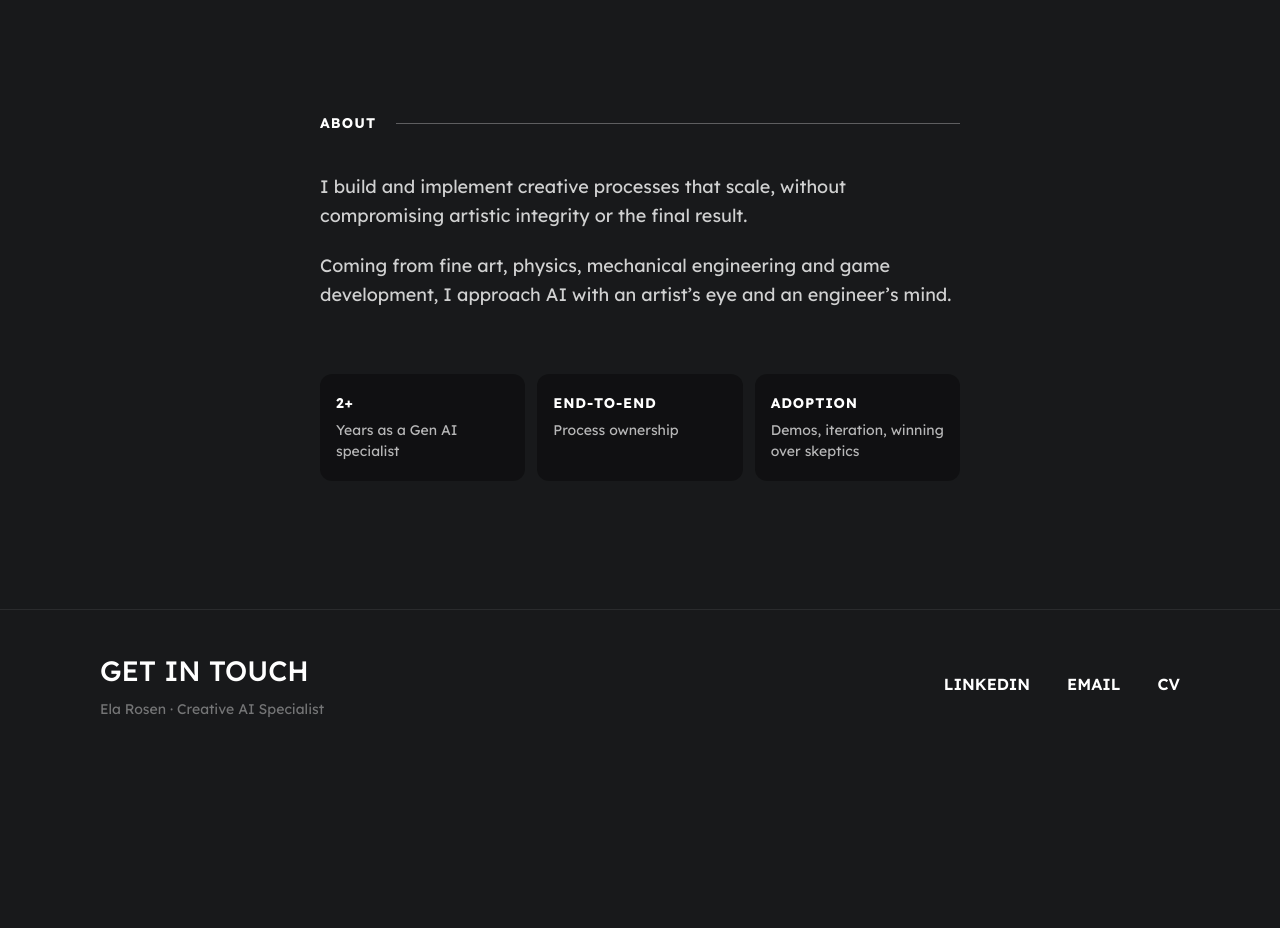
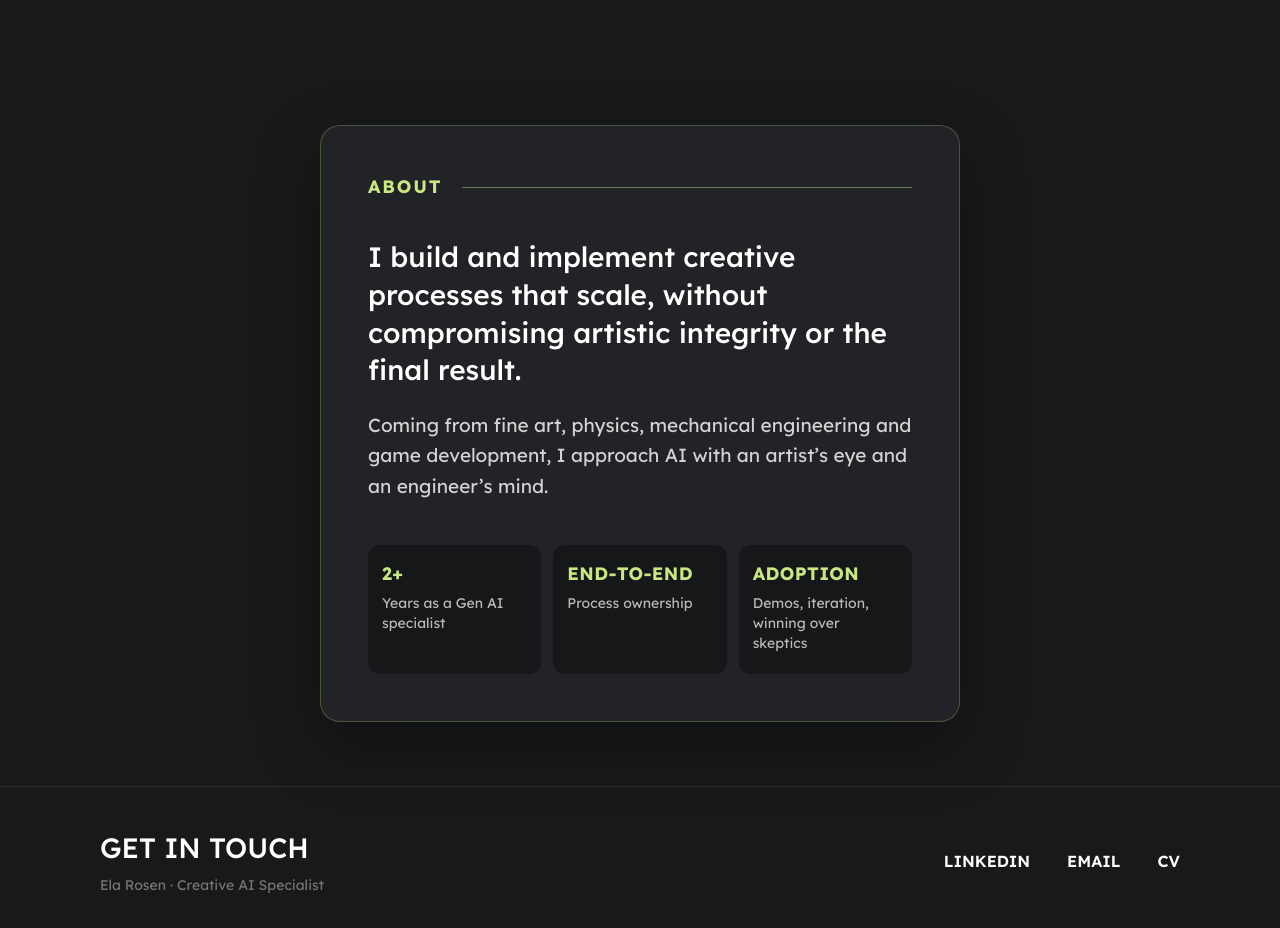
Before and after one commit to Itstrubal/portfolio, a website: page index.html in a window 1280 px wide. Shown: the part 909-1837 px from the top of the page. Before the commit the page ends 1677 px from the top, so only its background shows below. Drawn offline with Linux system fonts and the light colour scheme.

Commit message:
Standout About panel, same home width in both views
- "What it does" home uses the same column width as "How it's built"
- About is a panel: dark with lime accents in charcoal, burgundy with
  cream text in cream; the first sentence reads as the headline
- Card titles stay on one line; less space above Get in touch

Co-Authored-By: Claude Opus 5.5 <noreply@anthropic.com>

```diff
--- a/css/style.css
+++ b/css/style.css
@@ -334,7 +334,7 @@ p { margin: 0; }
 .project-tile:focus-visible::after { opacity: 1; transform: translateX(4px); }
 .project-tile:active { transform: translateY(-1px) scale(0.99); }
 
-.home .site-footer { margin-top: clamp(64px, 10vw, 140px); }
+.home .site-footer { margin-top: clamp(40px, 5vw, 64px); }
 .home main { flex: 1; }
 
 .contact {
@@ -1439,7 +1439,6 @@ html:not(.view-tech) .home-tagline { color: #6e6a60; opacity: 1; }
    On hover a block of that color rises from the line and the title turns
    light, slides in and gets an arrow */
 html:not(.view-tech) .projects {
-  max-width: calc(var(--max) + var(--gutter) * 2);
   gap: 0;
   margin-top: clamp(32px, 4vw, 56px);
 }
@@ -1806,16 +1805,22 @@ html:not(.view-tech) .project-tile:active { transform: none; }
 
 /* ==========================================================
    HOME: About (under the projects)
-   Charcoal: a labelled rule, body text and three dark cards.
-   Cream: the same, with the cards set off by the row colors.
+   A panel the width of the project list, so it reads as its own moment:
+   charcoal gets a lifted dark panel with lime accents, cream gets a solid
+   burgundy block (the same color the project rows fill with on hover).
    ========================================================== */
 .about {
   width: 100%;
   max-width: calc(640px + var(--gutter) * 2);
-  margin: clamp(72px, 9vw, 120px) auto 0;
+  margin: clamp(80px, 10vw, 140px) auto 0;
   padding: 0 var(--gutter);
 }
-html:not(.view-tech) .about { max-width: calc(var(--max) + var(--gutter) * 2); }
+.about-panel {
+  padding: clamp(28px, 4.5vw, 48px);
+  border-radius: 20px;
+  background: #222326;
+  box-shadow: inset 0 0 0 1px rgba(201, 232, 130, 0.25), 0 24px 60px rgba(0, 0, 0, 0.35);
+}
 
 .about-title {
   display: flex;
@@ -1823,71 +1828,87 @@ html:not(.view-tech) .about { max-width: calc(var(--max) + var(--gutter) * 2); }
   gap: 20px;
   margin: 0;
   font-weight: 700;
-  font-size: 14px;
-  letter-spacing: 0.08em;
+  font-size: clamp(16px, 1.6vw, 18px);
+  letter-spacing: 0.1em;
   text-transform: uppercase;
+  color: var(--accent);
 }
 .about-title::after {
   content: "";
   flex: 1;
   height: 1px;
-  background: rgba(255, 255, 255, 0.3);
-}
-
-.about-body {
-  margin-top: clamp(28px, 3vw, 40px);
-  font-size: clamp(16px, 1.5vw, 18px);
+  background: currentColor;
+  opacity: 0.45;
+}
+
+.about-body { margin-top: clamp(24px, 3vw, 36px); }
+/* The first line is the statement; the second gives the background */
+.about-body p:first-child {
+  font-weight: 500;
+  font-size: clamp(22px, 2.5vw, 28px);
+  line-height: 1.35;
+  color: var(--text);
+}
+.about-body p + p {
+  margin-top: 1.1em;
+  font-size: clamp(17px, 1.6vw, 19px);
   line-height: 1.6;
   color: var(--text-80);
 }
-.about-body p + p { margin-top: 1.2em; }
 
 .about-cards {
   display: grid;
   grid-template-columns: repeat(3, minmax(0, 1fr));
   gap: 12px;
-  margin: clamp(40px, 5vw, 64px) 0 0;
+  margin: clamp(32px, 4vw, 44px) 0 0;
   padding: 0;
   list-style: none;
 }
 .about-card {
-  padding: 18px 16px 20px;
+  padding: 18px 14px 20px;
   border-radius: 12px;
-  background: var(--tile);
+  background: rgba(0, 0, 0, 0.35);
 }
 .about-card strong {
   display: block;
   font-weight: 700;
-  font-size: 14px;
-  letter-spacing: 0.06em;
+  font-size: clamp(16px, 1.5vw, 18px);
+  line-height: 1.2;
+  letter-spacing: 0.02em;
+  white-space: nowrap;
   text-transform: uppercase;
+  color: var(--accent);
 }
 .about-card span {
   display: block;
-  margin-top: 6px;
+  margin-top: 8px;
   font-size: 14px;
   line-height: 1.45;
   color: var(--text-70);
 }
 
-/* Cream */
-html:not(.view-tech) .about-title { color: #7a0033; }
-html:not(.view-tech) .about-title::after { height: 3px; background: #7a0033; }
-html:not(.view-tech) .about-body { color: var(--text-85); }
+/* Cream: a burgundy block with cream text */
+html:not(.view-tech) .about-panel {
+  border-radius: 0;
+  background: #7a0033;
+  box-shadow: none;
+  color: #edeae4;
+}
+html:not(.view-tech) .about-title,
+html:not(.view-tech) .about-body p:first-child,
+html:not(.view-tech) .about-card strong { color: #edeae4; }
+html:not(.view-tech) .about-body p + p { color: rgba(237, 234, 228, 0.82); }
 html:not(.view-tech) .about-card {
-  --c: #4e0a22;
   border-radius: 0;
   background: none;
-  border-top: 3px solid var(--c);
+  border-top: 2px solid rgba(237, 234, 228, 0.55);
   padding: 16px 0 0;
 }
-html:not(.view-tech) .about-card:nth-child(2) { --c: #5b5746; }
-html:not(.view-tech) .about-card:nth-child(3) { --c: #10115a; }
-html:not(.view-tech) .about-card strong { color: var(--c); font-size: 16px; letter-spacing: 0.02em; }
+html:not(.view-tech) .about-card span { color: rgba(237, 234, 228, 0.75); }
 
 @media (max-width: 560px) {
   .about-cards { grid-template-columns: minmax(0, 1fr); }
-  html:not(.view-tech) .about-cards { gap: 24px; }
+  html:not(.view-tech) .about-cards { gap: 22px; }
 }
 
 /* ---------- Switch hint: a ring that pulses out from the switch now and
--- a/index.html
+++ b/index.html
@@ -63,6 +63,7 @@
       </nav>
 
       <section class="about" id="about" aria-labelledby="about-title">
+        <div class="about-panel">
           <h2 class="about-title" id="about-title">About</h2>
           <div class="about-body">
             <p>I build and implement creative processes that scale, without compromising artistic integrity or the final result.</p>
@@ -73,6 +74,7 @@
             <li class="about-card"><strong>End-to-end</strong><span>Process ownership</span></li>
             <li class="about-card"><strong>Adoption</strong><span>Demos, iteration, winning over skeptics</span></li>
           </ul>
+        </div>
       </section>
     </main>
 
```
Lines whose indentation alone changed are shown as unchanged.
